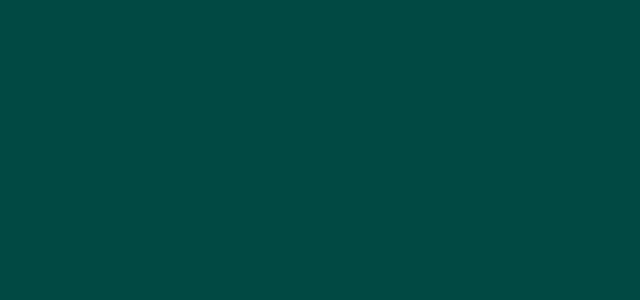
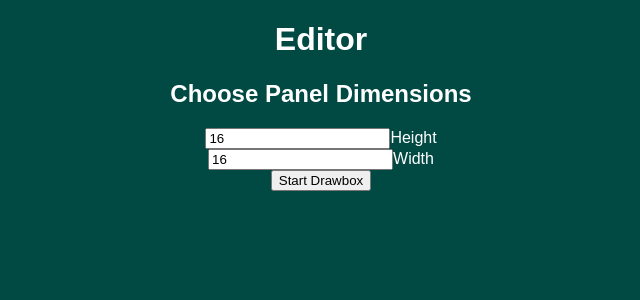
Before and after one commit to TheCyberFlash/stjag-j-toolbox, a React (Create React App) app in the folder desktop-pixel/: page / in a window 1280 px wide. Shown: the top 300 px of the page, without its empty margins (319-959 px from the left). Built offline with nearby package versions, Linux system fonts and the light colour scheme.

Commit message:
Update Editor.js

```diff
--- a/desktop-pixel/src/components/Editor.js
+++ b/desktop-pixel/src/components/Editor.js
@@ -1,7 +1,24 @@
 import React from "react";
 
 const Editor = () => {
-    return <div></div>;
-    }
+    return (
+        <div>
+            <h1>Editor</h1>
+            <h2>Choose Panel Dimensions</h2>
+
+            <div>
+                <div>
+                    <input type="number" defaultValue="16" />
+                    <span>Height</span>
+                </div>
+                <div>
+                    <input type="number" defaultValue="16" />
+                    <span>Width</span>
+                </div>
+            </div>
+
+            <button>Start Drawbox</button>
+        </div>
+    )}
 
 export default Editor;
```
